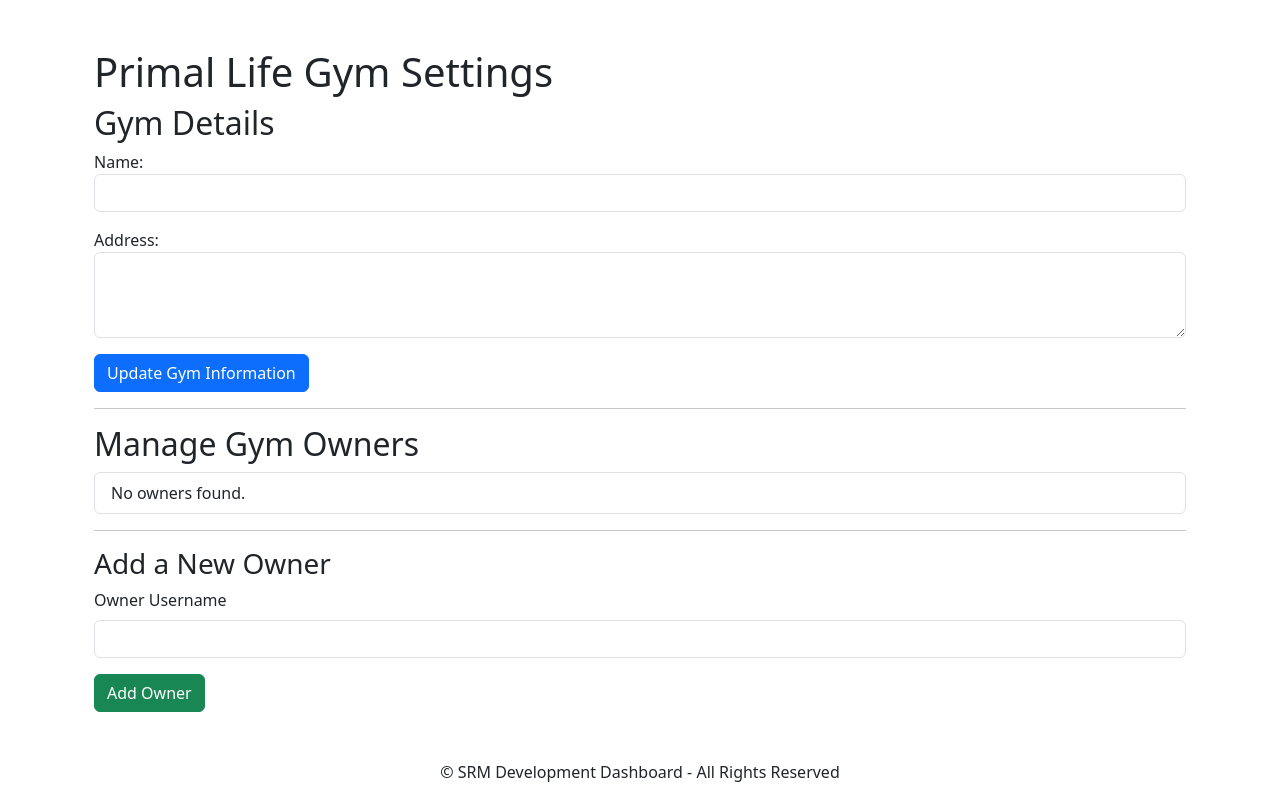
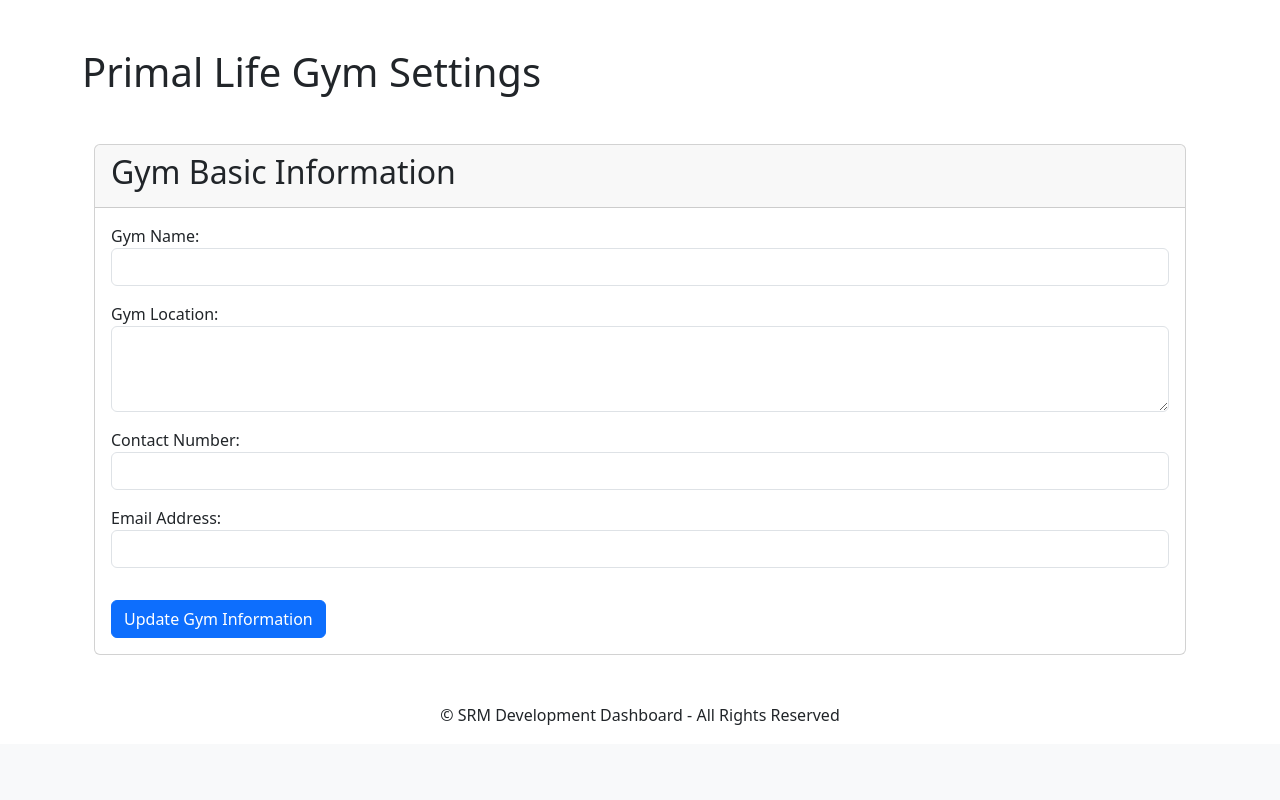
Before and after one commit to Samuel-Mason-git/Gym_management, a Django app: template gym_management/core/templates/gym_settings.html in a window 1280 px wide. Shown: the part 56-856 px from the top of the page. After the commit the page ends 781 px from the top, so only its background shows below. Run offline with Django 5.2, Linux system fonts and the light colour scheme; the template is opened without the code that fills it: values that come from a table or form of the project are taken from there, others are empty; data comes from the database, SQL or seed files in the repository; both versions use the stored data as it was after the commit.

Commit message:
Updated Gym Settings to only include Gym Basic Information. Added Number and Email to Gym Models.

```diff
--- a/gym_management/core/forms.py
+++ b/gym_management/core/forms.py
@@ -76,8 +76,16 @@ class MemberUpdateForm(forms.ModelForm):
 class GymUpdateForm(forms.ModelForm):
     class Meta:
         model = Gym
-        fields = ['name', 'address']
+        fields = ['name', 'address', 'contact_number', 'email']
         widgets = {
             'name': forms.TextInput(attrs={'class': 'form-control'}),
             'address': forms.Textarea(attrs={'class': 'form-control', 'rows': 3}),
+            'contact_number': forms.TextInput(attrs={'class': 'form-control'}),  # Added class for contact number
+            'email': forms.EmailInput(attrs={'class': 'form-control'}),  # Added class for email
         }
+        labels = {
+            'name': 'Gym Name',
+            'address': 'Gym Location',
+            'contact_number': 'Contact Number',  # Custom label
+            'email': 'Email Address',  # Custom label
+        }
--- a/gym_management/core/models.py
+++ b/gym_management/core/models.py
@@ -38,6 +38,9 @@ class Gym(models.Model):
     name = models.CharField(max_length=255)
     slug = models.SlugField(unique=True, blank=True)
     address = models.TextField(blank=True, null=True)
+    contact_number = models.CharField(max_length=15, null=True)
+    email = models.EmailField(max_length=255, blank=True, null=True)
+
 
     # Link to the GymOwner who owns this gym
     # A GymOwner can own multiple gyms (one-to-many relationship)
--- a/gym_management/core/templates/gym_settings.html
+++ b/gym_management/core/templates/gym_settings.html
@@ -3,45 +3,33 @@
 {% block title %}Gym Settings{% endblock %}
 
 {% block content %}
+<h1>{{ gym.name }} Settings</h1>
+
 <div class="container mt-5">
-    <h1>{{ gym.name }} Settings</h1>
+    <!-- Card for Gym Information -->
+    <div class="card">
+        <div class="card-header">
+            <h2>Gym Basic Information</h2>
+        </div>
+        <div class="card-body">
+            <!-- Display success and error messages -->
+            {% if messages %}
+            <div class="alert-container">
+                {% for message in messages %}
+                    <div class="alert alert-{{ message.tags }} mt-3" role="alert">
+                        {{ message }}
+                    </div>
+                {% endfor %}
+            </div>
+            {% endif %}
 
-    <h2>Gym Details</h2>
-    <form method="post">
-        {% csrf_token %}
-        {{ form.as_p }}
-        <button type="submit" class="btn btn-primary">Update Gym Information</button>
-    </form>
-
-    <hr>
-
-    <h2>Manage Gym Owners</h2>
-    <ul class="list-group">
-        {% for owner in owners %}
-        <li class="list-group-item d-flex justify-content-between align-items-center">
-            {{ owner.username }}
-            <form method="post" class="d-inline-block ms-3">
+            <!-- Gym information form -->
+            <form method="post">
                 {% csrf_token %}
-                <input type="hidden" name="remove_owner" value="1">
-                <input type="hidden" name="owner_id" value="{{ owner.id }}">
-                <button type="submit" class="btn btn-sm btn-danger" {% if owner.id == user.id %}disabled{% endif %}>Remove</button>
+                {{ form.as_p }}
+                <button type="submit" class="btn btn-primary mt-3">Update Gym Information</button>
             </form>
-        </li>
-        {% empty %}
-        <li class="list-group-item">No owners found.</li>
-        {% endfor %}
-    </ul>
-
-    <hr>
-
-    <h3>Add a New Owner</h3>
-    <form method="post">
-        {% csrf_token %}
-        <div class="mb-3">
-            <label for="owner_username" class="form-label">Owner Username</label>
-            <input type="text" class="form-control" id="owner_username" name="owner_username" required>
         </div>
-        <button type="submit" name="add_owner" class="btn btn-success">Add Owner</button>
-    </form>
+    </div>
 </div>
 {% endblock %}
```
Also changed, not shown: gym_management/core/templates/gym_owner_base.html (+46 -1 lines), gym_management/core/views.py (+0 -30 lines), gym_management/core/migrations/0007_gym_contact_number_gym_email.py (added), gym_management/db.sqlite3.
